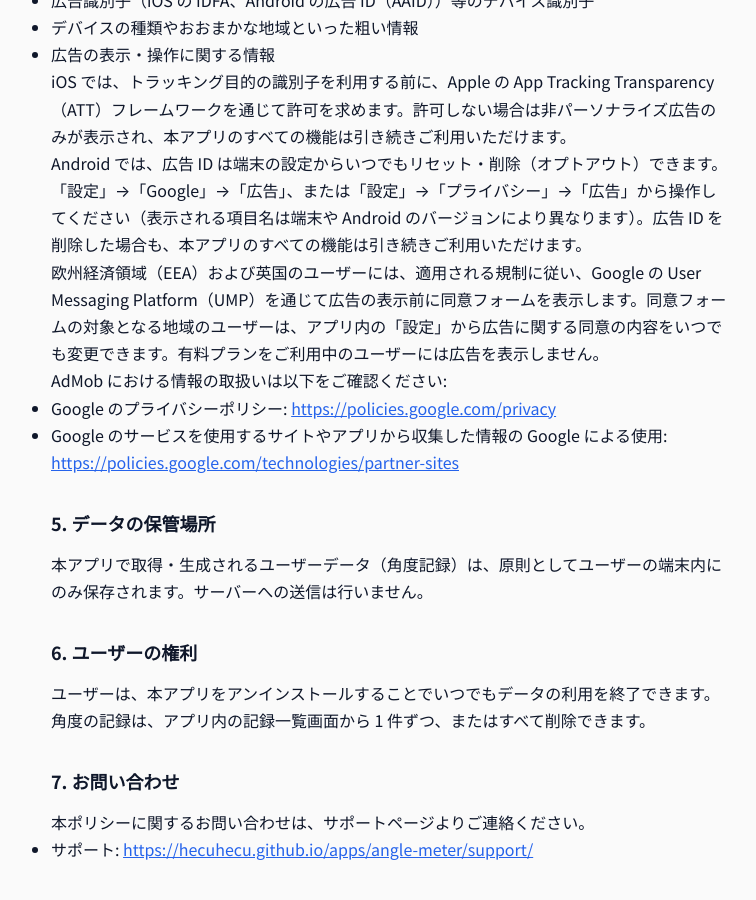
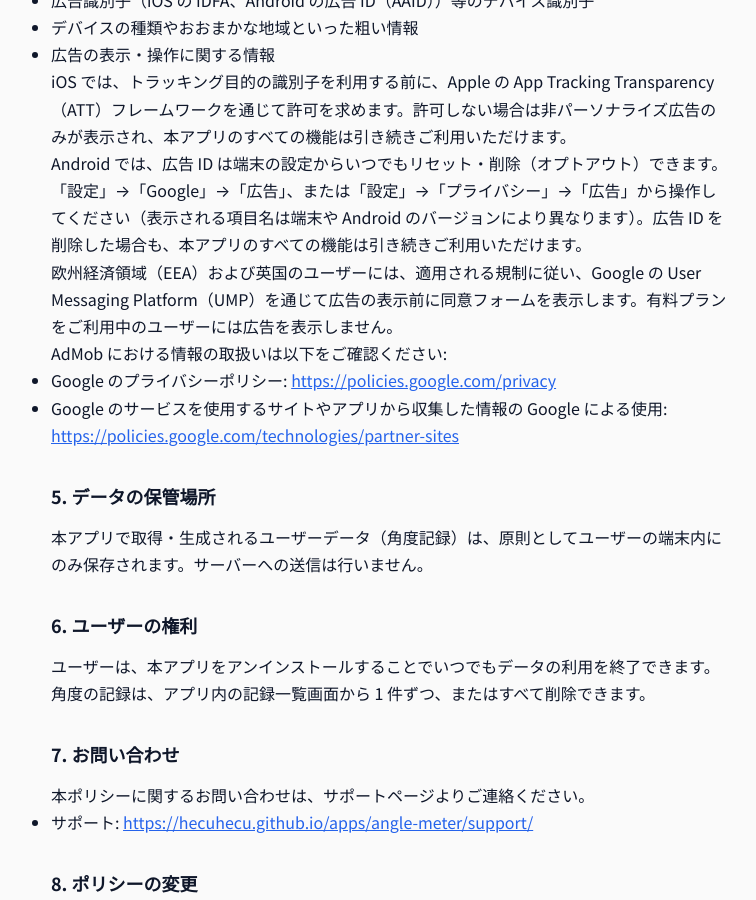
Before and after one commit to hecuhecu/hecuhecu.github.io, a Jekyll site: the page built from apps/angle-meter/privacy.md, in a window 1280 px wide and 900 px high, scrolled down 1324 px. Shown: the whole window, without its empty margins (249-1005 px from the left). Built offline with Jekyll 4.4.1, drawn with Linux system fonts in a browser that asks for light colours.

Commit message:
PDF圧縮と角度計: 同意の変更の案内を入口の出荷まで外す
設定の入口はまだ配信中のアプリにないため、ページが先行しないよう戻す。

Co-Authored-By: Claude Opus 5.5 <noreply@anthropic.com>

```diff
--- a/apps/angle-meter/privacy.md
+++ b/apps/angle-meter/privacy.md
@@ -55,7 +55,7 @@ iOS では、トラッキング目的の識別子を利用する前に、Apple
 
 Android では、広告 ID は端末の設定からいつでもリセット・削除（オプトアウト）できます。「設定」→「Google」→「広告」、または「設定」→「プライバシー」→「広告」から操作してください（表示される項目名は端末や Android のバージョンにより異なります）。広告 ID を削除した場合も、本アプリのすべての機能は引き続きご利用いただけます。
 
-欧州経済領域（EEA）および英国のユーザーには、適用される規制に従い、Google の User Messaging Platform（UMP）を通じて広告の表示前に同意フォームを表示します。同意フォームの対象となる地域のユーザーは、アプリ内の「設定」から広告に関する同意の内容をいつでも変更できます。有料プランをご利用中のユーザーには広告を表示しません。
+欧州経済領域（EEA）および英国のユーザーには、適用される規制に従い、Google の User Messaging Platform（UMP）を通じて広告の表示前に同意フォームを表示します。有料プランをご利用中のユーザーには広告を表示しません。
 
 AdMob における情報の取扱いは以下をご確認ください:
 
```
Also changed, not shown: apps/pdf-compress/privacy.md (+0 -2 lines).
